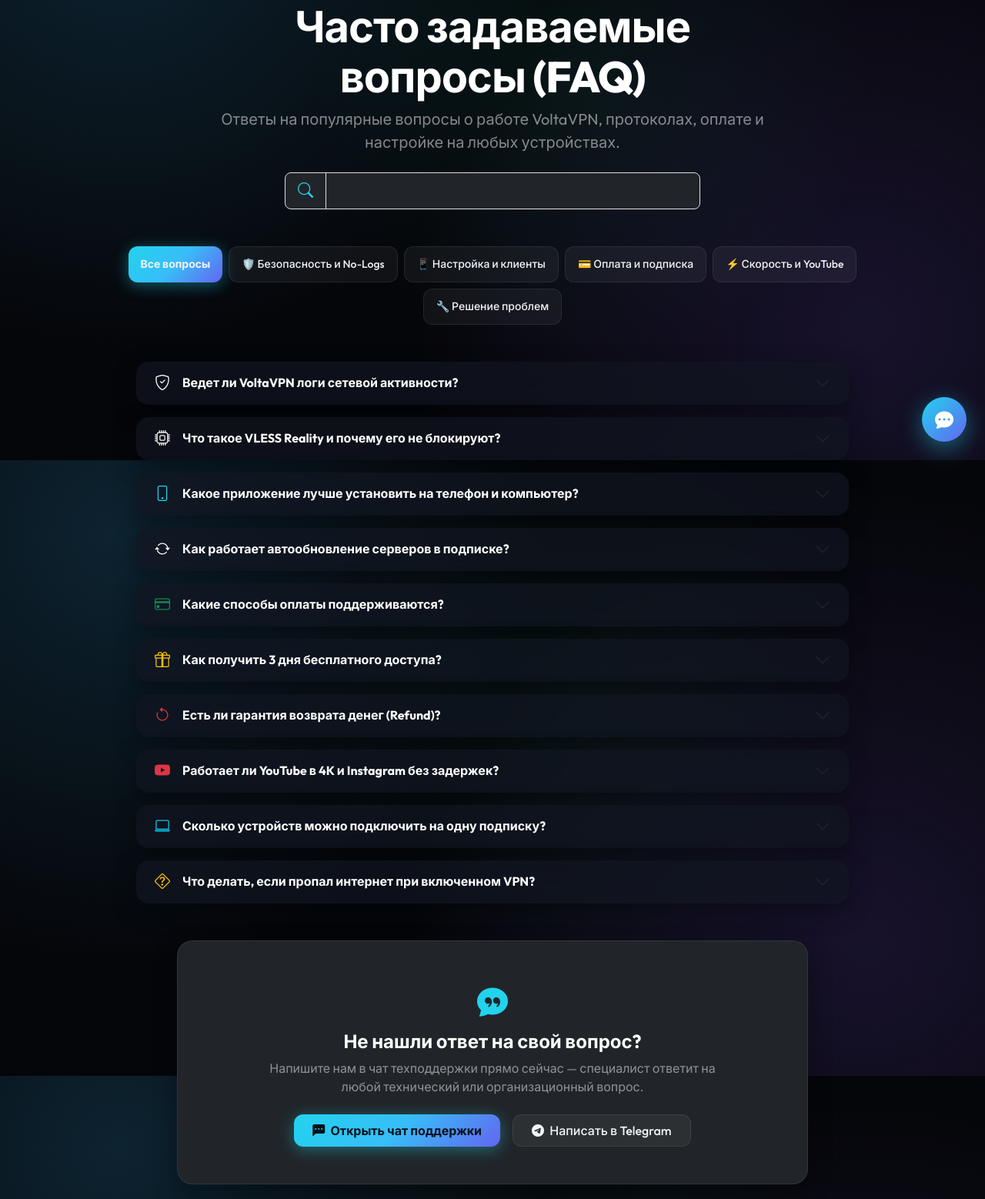
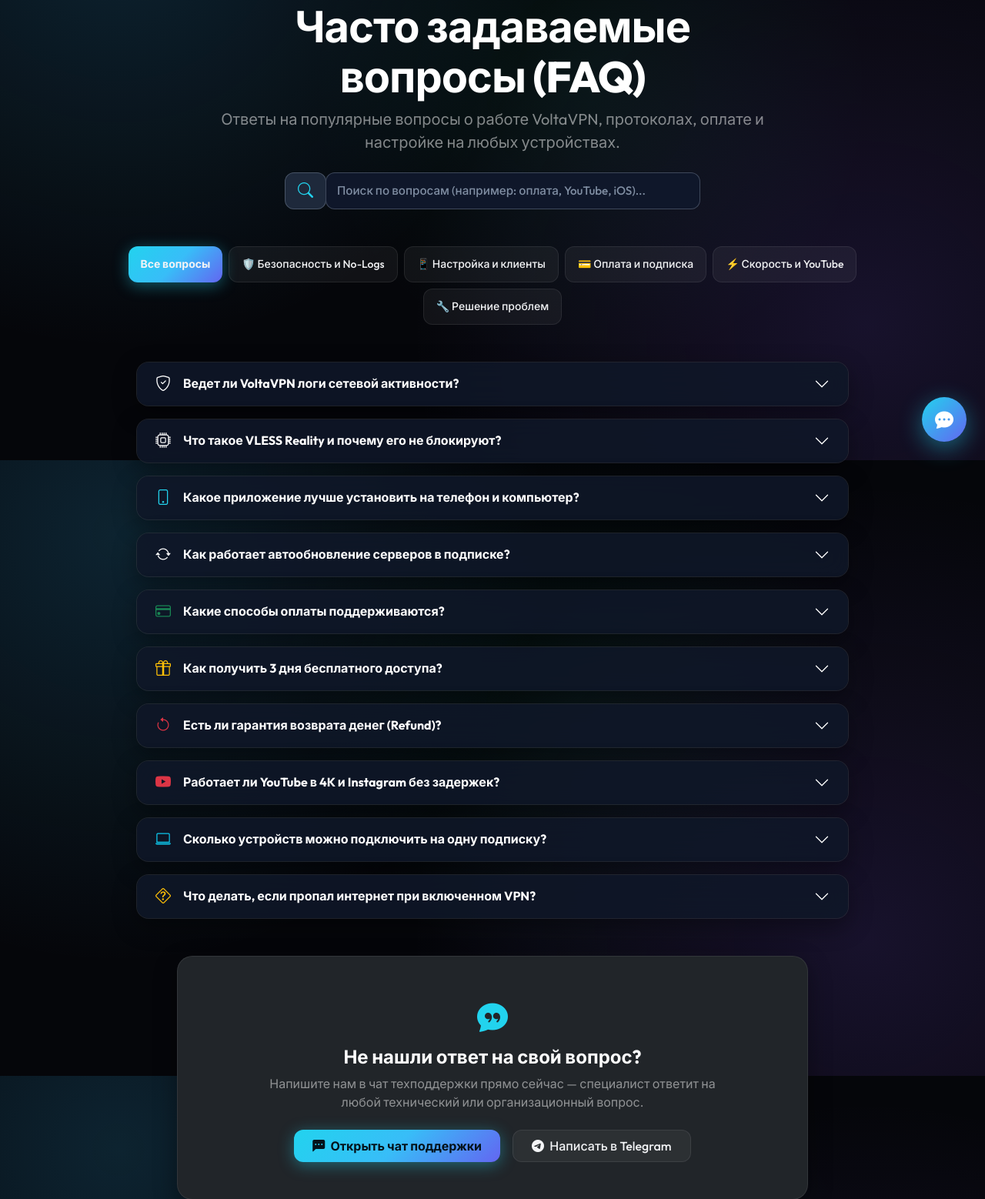
Before and after one commit to Doker420/VOLTAVPN, a Flask app: page /faq in a window 1280 px wide. Shown: the part 202-1760 px from the top of the page at 77% size. Run offline with Flask 3, Linux system fonts and the light colour scheme; data that the repository does not hold is empty.

Commit message:
Fix UI contrast bugs across forms, inputs, selects, dropdowns, and modals
Co-authored-by: arena-agent <297053741+arena-agent@users.noreply.github.com>

```diff
--- a/app/static/css/style.css
+++ b/app/static/css/style.css
@@ -195,29 +195,85 @@
     box-shadow: 0 0 20px rgba(99, 102, 241, 0.25);
 }
 
-/* Form Inputs & Auth Modal High-Contrast Styling */
-.auth-input, .form-control-dark {
+/* Global Form Inputs & High-Contrast Styling */
+.form-control,
+.form-select,
+.auth-input,
+.copy-field,
+.form-control-dark,
+input[type="text"],
+input[type="password"],
+input[type="email"],
+input[type="number"],
+input[type="url"],
+input[type="tel"],
+input[type="search"],
+select,
+textarea {
+    background-color: #0f172a !important;
     background: #0f172a !important;
     border: 1.5px solid rgba(148, 163, 184, 0.35) !important;
     color: #ffffff !important;
     font-size: 0.95rem !important;
     font-weight: 500 !important;
     border-radius: 12px !important;
-    padding: 12px 16px !important;
+    padding: 10px 14px !important;
     transition: all 0.2s ease-in-out !important;
 }
 
-.auth-input::placeholder, .form-control-dark::placeholder {
+.form-control::placeholder,
+.form-select::placeholder,
+.auth-input::placeholder,
+.copy-field::placeholder,
+.form-control-dark::placeholder,
+input::placeholder,
+textarea::placeholder {
     color: #94a3b8 !important;
     opacity: 0.85 !important;
 }
 
-.auth-input:focus, .form-control-dark:focus {
+.form-control:focus,
+.form-select:focus,
+.auth-input:focus,
+.copy-field:focus,
+.form-control-dark:focus,
+input:focus,
+select:focus,
+textarea:focus {
+    background-color: #1e293b !important;
     background: #1e293b !important;
     border-color: #38bdf8 !important;
     box-shadow: 0 0 0 4px rgba(56, 189, 248, 0.25) !important;
     color: #ffffff !important;
     outline: none !important;
+}
+
+/* Select dropdown options fix (Chrome/Safari/Firefox/Windows/macOS) */
+select option,
+.form-select option {
+    background-color: #0f172a !important;
+    background: #0f172a !important;
+    color: #ffffff !important;
+    padding: 10px 14px !important;
+}
+
+select option:hover,
+select option:focus,
+select option:checked,
+.form-select option:checked {
+    background-color: #1e293b !important;
+    background: #1e293b !important;
+    color: #38bdf8 !important;
+}
+
+/* Input Group Addon (e.g. currency, %, search icon) */
+.input-group-text {
+    background-color: #1e293b !important;
+    background: #1e293b !important;
+    border: 1.5px solid rgba(148, 163, 184, 0.35) !important;
+    color: #e2e8f0 !important;
+    border-radius: 12px !important;
+    font-weight: 600 !important;
 }
 
 .auth-label {
@@ -231,13 +287,97 @@
 }
 
 /* Copy Field */
-.copy-field {
-    background: rgba(10, 11, 16, 0.8);
-    border: 1px solid var(--border-glass);
-    color: var(--accent-emerald);
-    font-family: monospace;
-    font-size: 0.95rem;
-    border-radius: 12px;
+.copy-field,
+input.copy-field,
+textarea.copy-field {
+    background-color: #090d16 !important;
+    background: #090d16 !important;
+    border: 1.5px solid rgba(56, 189, 248, 0.35) !important;
+    color: #38bdf8 !important;
+    font-family: 'JetBrains Mono', 'Fira Code', 'Roboto Mono', monospace !important;
+    font-size: 0.92rem !important;
+    font-weight: 500 !important;
+    border-radius: 12px !important;
+}
+
+.copy-field:focus {
+    background-color: #0f172a !important;
+    background: #0f172a !important;
+    border-color: #38bdf8 !important;
+    color: #ffffff !important;
+}
+
+/* Accordion Dark Theme (Fixes light blue/white expanded background) */
+.accordion-item {
+    background-color: rgba(18, 22, 34, 0.6) !important;
+    border: 1px solid var(--border-glass) !important;
+    color: #ffffff !important;
+}
+
+.accordion-button {
+    background-color: rgba(15, 23, 42, 0.7) !important;
+    color: #ffffff !important;
+    box-shadow: none !important;
+}
+
+.accordion-button:not(.collapsed) {
+    background-color: rgba(30, 41, 59, 0.95) !important;
+    color: #38bdf8 !important;
+    box-shadow: none !important;
+    border-bottom: 1px solid rgba(255, 255, 255, 0.08) !important;
+}
+
+.accordion-button::after {
+    filter: invert(1) brightness(2) !important;
+}
+
+.accordion-body {
+    background-color: rgba(11, 15, 25, 0.75) !important;
+    color: #e2e8f0 !important;
+}
+
+/* Modal Dark High Contrast */
+.modal-content {
+    background-color: #0d121f !important;
+    color: #ffffff !important;
+    border: 1px solid rgba(255, 255, 255, 0.12) !important;
+    border-radius: 20px !important;
+    box-shadow: 0 25px 50px -12px rgba(0, 0, 0, 0.7) !important;
+}
+
+.modal-header, .modal-footer {
+    border-color: rgba(255, 255, 255, 0.08) !important;
+}
+
+/* Table Dark High Contrast */
+.table, .admin-table {
+    color: #e2e8f0 !important;
+    --bs-table-bg: transparent !important;
+    --bs-table-color: #e2e8f0 !important;
+}
+
+.table td, .table th, .admin-table td, .admin-table th {
+    color: #e2e8f0 !important;
+    border-color: rgba(255, 255, 255, 0.08) !important;
+    background-color: transparent !important;
+}
+
+/* Dropdown Menu Dark Theme */
+.dropdown-menu, .dropdown-menu-dark {
+    background-color: #0f172a !important;
+    border: 1px solid rgba(255, 255, 255, 0.12) !important;
+    color: #ffffff !important;
+    border-radius: 14px !important;
+    box-shadow: 0 15px 30px rgba(0, 0, 0, 0.5) !important;
+}
+
+.dropdown-item {
+    color: #e2e8f0 !important;
+}
+
+.dropdown-item:hover, .dropdown-item:focus {
+    background-color: #1e293b !important;
+    color: #38bdf8 !important;
 }
 
 /* Footer */
```
